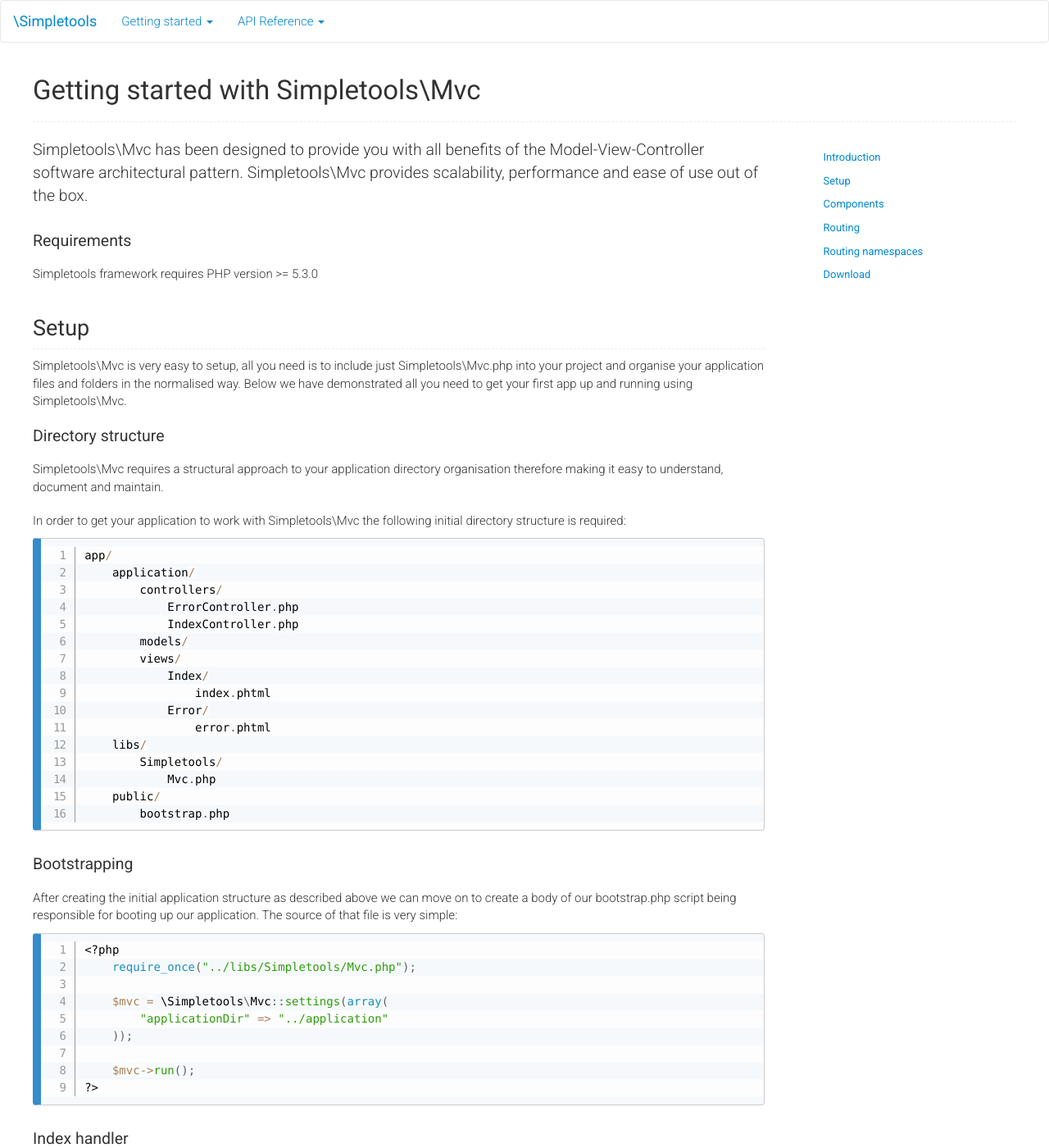
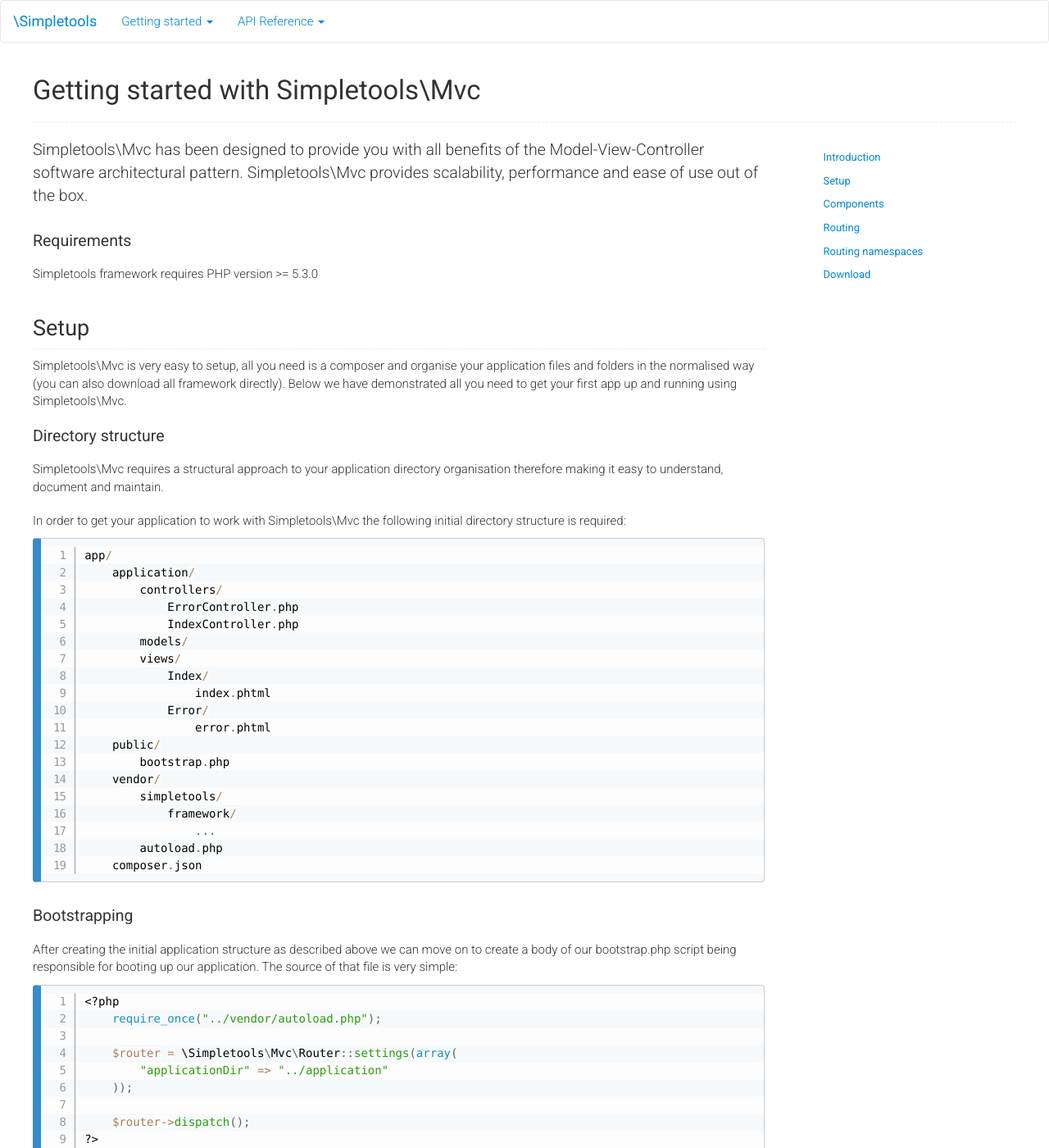
Before and after one commit to getsimpletools/getsimpletools.github.io, a Jekyll site: the page built from getting-started/mvc.html, in a window 1280 px wide and 1400 px high. Shown: the whole window at 82% size. Built offline with Jekyll 4.4.1, drawn with Linux system fonts in a browser that asks for light colours; nearby versions of some CDN libraries.

Commit message:
composer

```diff
--- a/getting-started/mvc.html
+++ b/getting-started/mvc.html
@@ -21,7 +21,7 @@
         </section>
         <section id="setup" class="group">
             <h2>Setup</h2>
-            <p>Simpletools\Mvc is very easy to setup, all you need is to include just Simpletools\Mvc.php into your project and organise your application files and folders in the normalised way. Below we have demonstrated all you need to get your first app up and running using Simpletools\Mvc.</p>
+            <p>Simpletools\Mvc is very easy to setup, all you need is a composer and organise your application files and folders in the normalised way (you can also download all framework directly). Below we have demonstrated all you need to get your first app up and running using Simpletools\Mvc.</p>
 
             <div id="directory" class="subgroup">
                 <h3>Directory structure</h3>
@@ -43,11 +43,14 @@
                 index.phtml
             Error/
                 error.phtml
-    libs/
-        Simpletools/
-            Mvc.php
     public/
-        bootstrap.php</code></pre>
+        bootstrap.php
+    vendor/
+        simpletools/
+            framework/
+                ...
+        autoload.php
+    composer.json</code></pre>
 
             </div>
 
@@ -55,13 +58,13 @@
                 <h3>Bootstrapping</h3>
                 <p>After creating the initial application structure as described above we can move on to create a body of our bootstrap.php script being responsible for booting up our application. The source of that file is very simple:</p>
                 <pre class="line-numbers"><code class="language-php">&lt;?php
-    require_once("../libs/Simpletools/Mvc.php");
+    require_once("../vendor/autoload.php");
 
-    $mvc = \Simpletools\Mvc::settings(array(
+    $router = \Simpletools\Mvc\Router::settings(array(
         "applicationDir" => "../application"
     ));
 
-    $mvc->run();
+    $router->dispatch();
 ?&gt;</code></pre>
             </div>
             <div id="index-handler" class="subgroup">
```
Also changed, not shown: 1 other file.
